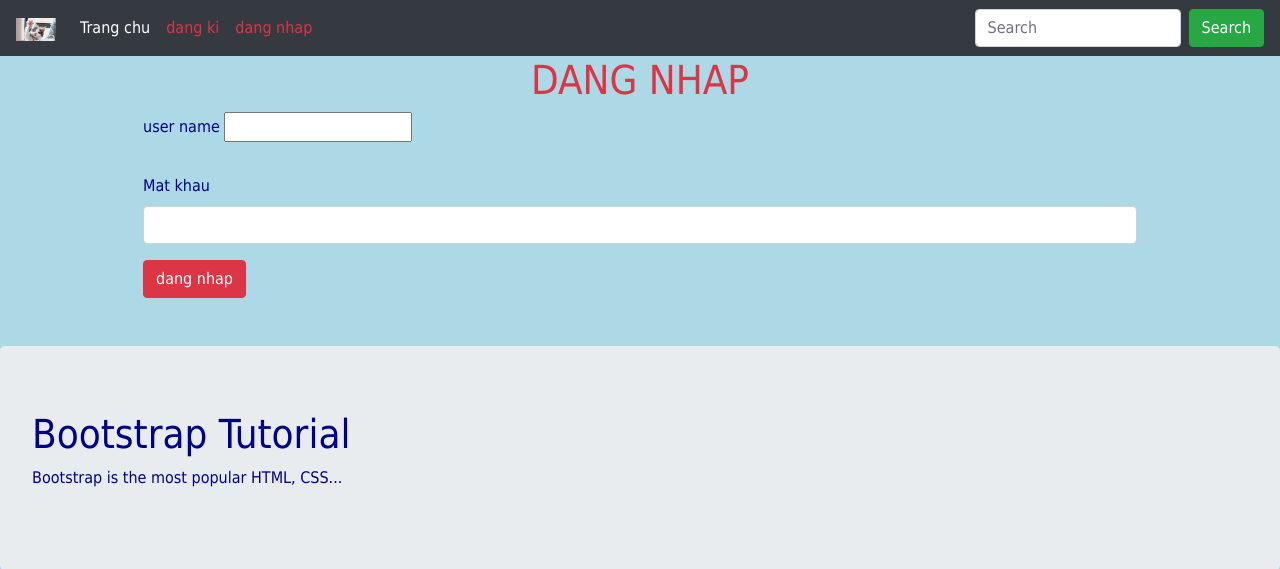
After one commit to nghiemit2k/Demo-CNPM, a Flask app: page /user-login in a window 1280 px wide. The commit adds this page. Shown: the top 569 px of the page. Run offline with Flask 3, Linux system fonts and the light colour scheme; data that the repository does not hold is empty; some libraries are stand-ins or nearby versions.

Commit message:
update project

```diff
--- a/saleapp/index.py
+++ b/saleapp/index.py
@@ -1,20 +1,20 @@
 import math
 
-from flask import render_template, request
-from saleapp import app
+import cloudinary.uploader
+from flask import render_template, request, redirect, url_for
+from saleapp import app,login
 import utils
 from saleapp.admin import *
-
+from flask_login import login_user,logout_user
 
 @app.route("/")
 def index():
-    cates = utils.read_categories()
     page = request.args.get('page', 1)
     kw = request.args.get('keyword')
     cate_id = request.args.get('category_id')
     products = utils.read_products(kw=kw, cate_id=cate_id, page=int(page))
     counter = utils.count_products()
-    return render_template("index.html", categories=cates, products=products,
+    return render_template("index.html", products=products,
                            pages=math.ceil(counter / app.config['PAGE_SIZE']))
 
 
@@ -37,8 +37,56 @@
 
 @app.route("/register", methods=['get', 'post'])
 def user_register():
-    return render_template("register.html")
+    err_msg = ""
+    if request.method.__eq__('POST'):
+        name = request.form.get('name')
+        username = request.form.get('username')
+        password = request.form.get('password')
+        email = request.form.get('email')
+        confirm = request.form.get('confirm')
+        avatar_path = None
+        try:
+            if password.strip().__eq__(confirm.strip()):
+                avatar = request.files.get('avatar')
+                if avatar:
+                    res = cloudinary.uploader.upload(avatar)
+                    avatar_path = res['secure_url']
+
+                utils.add_user(name=name, username=username, password=password, email=email, avatar=avatar_path)
+                return redirect(url_for('user_signin'))
+            else:
+                err_msg = 'mat khau khong dung'
+        except Exception as ex:
+            err_msg = 'He thong dang co loi: ' + str(ex)
+
+    return render_template("register.html", err_msg=err_msg)
 
 
+@app.context_processor
+def common_response():
+    return {
+        'categories': utils.read_categories()
+    }
+@login.user_loader
+def user_load(user_id):
+    return utils.get_user_by_id(user_id=user_id)
+@app.route('/user-login', methods=['get','post'])
+def user_signin():
+    err_msg= ''
+    if request.method.__eq__('POST'):
+        username = request.form.get('username')
+        password = request.form.get('password')
+
+        user = utils.check_login(username=username,password=password)
+        if(user):
+            login_user(user=user)
+            return redirect(url_for('index'))
+        else:
+            err_msg = 'Username hoac password khong dung'
+    return render_template("login.html", err_msg=err_msg)
+@app.route('/user-logout')
+def user_signout():
+    logout_user()
+    return redirect(url_for('user_signin'))
 if __name__ == '__main__':
     app.run(debug=True)
--- a/saleapp/models.py
+++ b/saleapp/models.py
@@ -3,6 +3,7 @@
 from sqlalchemy.orm import relationship
 from datetime import datetime
 from saleapp import app
+from flask_login import UserMixin
 from enum import Enum as UserEnum
 
 class UserRole(UserEnum):
@@ -35,7 +36,7 @@
     def __str__(self):
         return self.name
 
-class User(BaseModel):
+class User(BaseModel,UserMixin):
     name = Column(String(50),nullable=False)
     username = Column(String(50),nullable=False, unique=True)
     password = Column(String(50),nullable=False)
--- a/saleapp/templates/layout/header.html
+++ b/saleapp/templates/layout/header.html
@@ -20,9 +20,29 @@
         <a class="nav-link {% if 'category_id' in request.args and c.id==request.args.category_id|int %}active{% endif %}" href="{{ url_for('index',category_id = c.id)}}">{{c.name}}</a>
       </li>
       {% endfor %}
+      {% if current_user.is_authenticated %}
+        <li class="nav-item">
+        <a class="nav-link text-danger" href="{{ url_for('index')}}">
+          {% if current_user.avatar %}
+            <img src="{{ current_user.avatar}}" class="rounded-circle" width="30" alt="{{ current_user.name}}">
+          {% else %}
+            <img src="{{ url_for('static',filename='image/1.jpg')}}" class="rounded-circle" width="30" alt="{{ current_user.name}}">
+          {% endif %}
+          {{ current_user.username}}
+        </a>
+      </li>
+      <li class="nav-item">
+        <a class="nav-link text-danger" href="{{ url_for('user_signout')}}">dang xuat</a>
+      </li>
+
+      {% else %}
        <li class="nav-item">
         <a class="nav-link text-danger" href="{{ url_for('user_register')}}">dang ki</a>
       </li>
+      <li class="nav-item">
+        <a class="nav-link text-danger" href="{{ url_for('user_signin')}}">dang nhap</a>
+      </li>
+      {% endif %}
     </ul>
   </div>
   <form class="form-inline">
--- /dev/null
+++ b/saleapp/templates/login.html
@@ -0,0 +1,23 @@
+{% extends 'layout/base.html' %}
+{% block title %}Dang nhap{% endblock %}
+{% block content %}
+<h1 class="text-center text-danger"> DANG NHAP</h1>
+{% if err_msg %}
+<div class="alert alert-danger">
+    <h4>{{ err_msg }}</h4>
+</div>
+{% endif %}
+
+<form method="post" action="{{url_for('user_signin')}}">
+  <div class="form-group">
+    <label for="username">user name</label>
+    <input type="text" class="form-group" id="username" name="username" required>
+  </div>
+  <div class="form-group">
+    <label for="pass">Mat khau</label>
+    <input type="password" class="form-control" id="pass" name="password">
+  </div>
+  <input type="submit" value="dang nhap" class="btn btn-danger">
+</form>
+<br><br>
+{% endblock %}
--- a/saleapp/utils.py
+++ b/saleapp/utils.py
@@ -1,8 +1,9 @@
 import json
 import os.path
 
-from saleapp import app
-from saleapp.models import Category, Product
+from saleapp import app, db
+from saleapp.models import Category, Product, User
+import hashlib
 
 
 def read_json(path):
@@ -15,7 +16,7 @@
     # return read_json(os.path.join(app.root_path, "data/categories.json"))
 
 
-def read_products(cate_id=None,kw = None,from_price =None,to_price=None,page =1):
+def read_products(cate_id=None, kw=None, from_price=None, to_price=None, page=1):
     # products = read_json(os.path.join(app.root_path, "data/products.json"))
     # if cate_id:
     #     products = [p for p in products if p['category_id'] == int(cate_id)]
@@ -30,8 +31,27 @@
     if to_price:
         products = products.filter(Product.price.__le__(float(to_price)))
     page_size = app.config['PAGE_SIZE']
-    start =(page-1) * page_size
-    end = start +page_size
-    return products.slice(start,end).all()
+    start = (page - 1) * page_size
+    end = start + page_size
+    return products.slice(start, end).all()
+
+
+def add_user(name, username, password, **kwargs):
+    if password is not None:
+        password = str(hashlib.md5(password.strip().encode('utf-8')).hexdigest())
+    user = User(name=name.strip(), username=username.strip(), password=password, email=kwargs.get('email'),
+                avatar=kwargs.get('avatar'))
+    db.session.add(user)
+    db.session.commit()
+
+
+def get_user_by_id(user_id):
+    return User.query.get(user_id)
+
 def count_products():
     return Product.query.filter(Product.active.__eq__(True)).count()
+
+def check_login(username,password):
+    if username and password:
+        password = str(hashlib.md5(password.strip().encode('utf-8')).hexdigest())
+        return User.query.filter(User.username.__eq__(username.strip()),User.password.__eq__(password)).first()
```
Also changed, not shown: saleapp/__init__.py (+16 -6 lines), saleapp/templates/register.html (+13 -3 lines).
